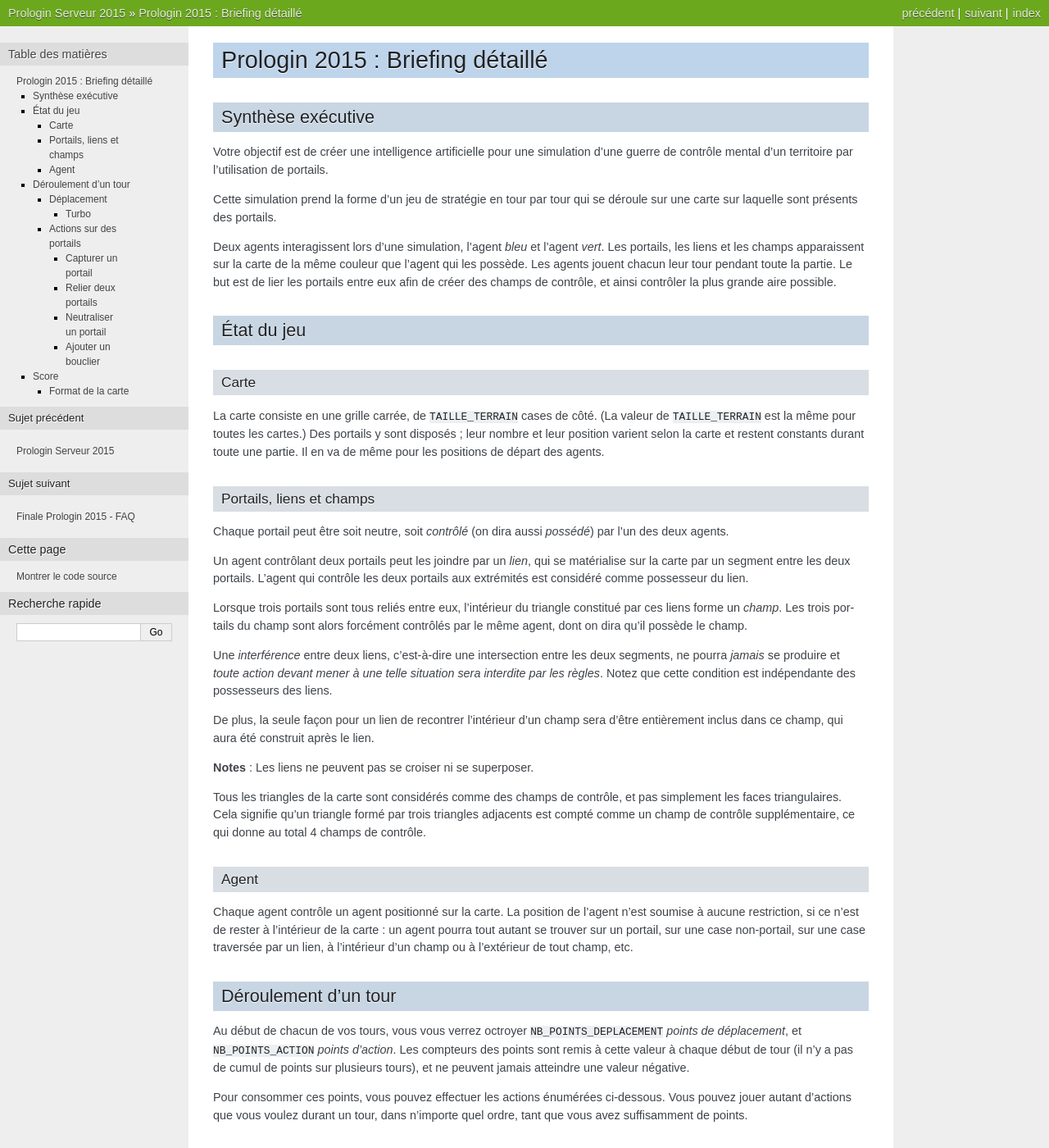
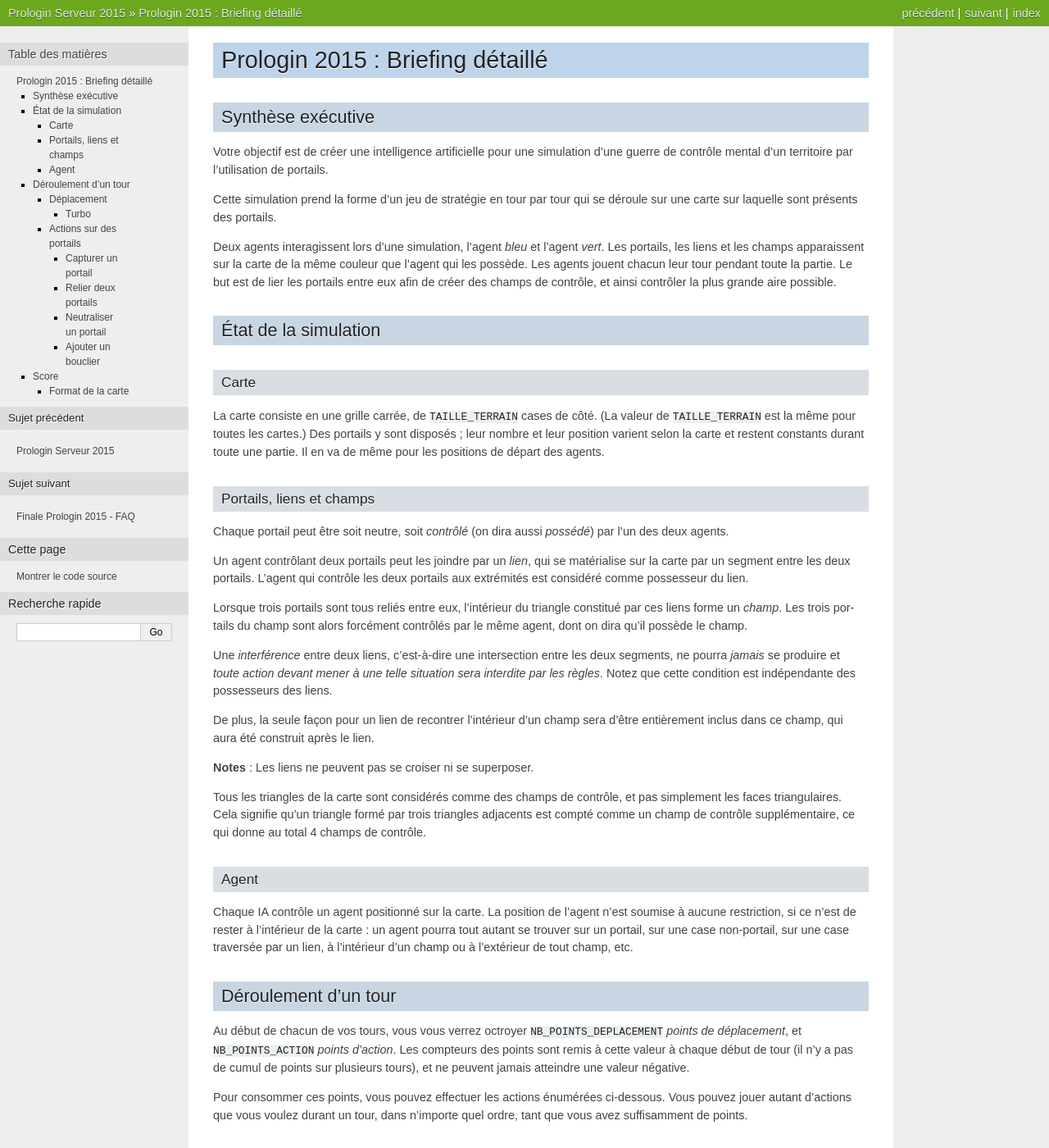
Before and after one commit to prologin/prologin2015, a Sphinx documentation site: the page built from doc/finale.rst, in a window 1280 px wide and 1400 px high. Shown: the whole window at 82% size. Built offline with Sphinx 7.4.7, drawn with Linux system fonts in a browser that asks for light colours.

Commit message:
subject: fix agent and etat du jeu

```diff
--- a/doc/finale.rst
+++ b/doc/finale.rst
@@ -20,9 +20,9 @@
 portails entre eux afin de créer des champs de contrôle, et ainsi
 contrôler la plus grande aire possible.
 
------------
-État du jeu
------------
+---------------------
+État de la simulation
+---------------------
 
 Carte
 =====
@@ -70,7 +70,7 @@
 Agent
 =====
 
-Chaque agent contrôle un agent positionné sur la carte. La position
+Chaque IA contrôle un agent positionné sur la carte. La position
 de l'agent n'est soumise à aucune restriction, si ce n'est de rester à
 l'intérieur de la carte : un agent pourra tout autant se trouver sur
 un portail, sur une case non-portail, sur une case traversée par un
```
